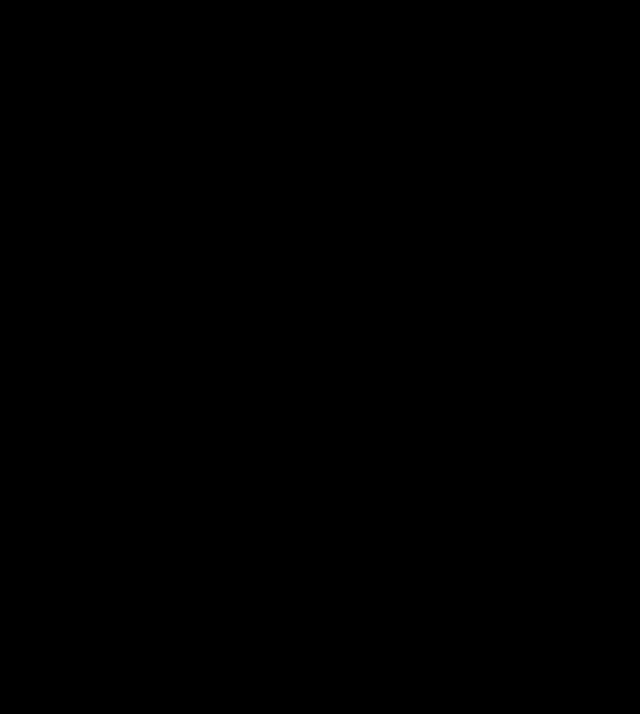
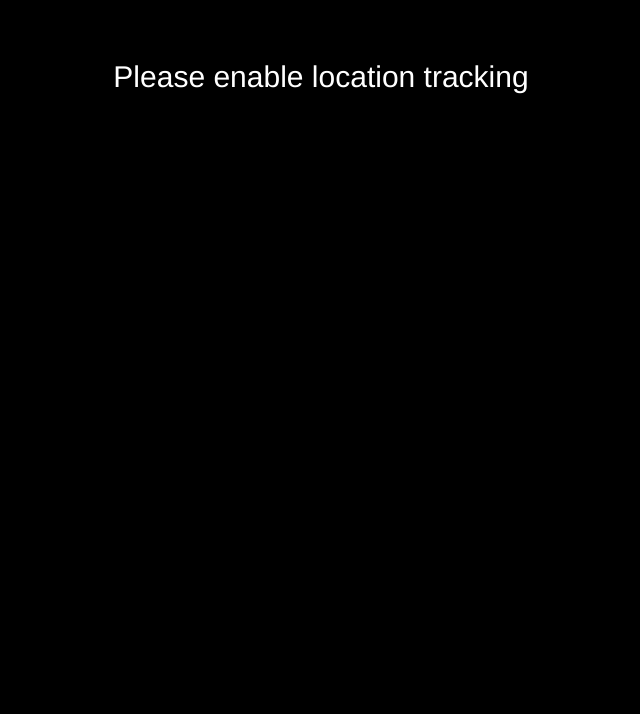
Before and after one commit to maxnuss/am-i-on-acid, a website: page index.html in a window 1280 px wide. Shown: the top 714 px of the page, without its empty margins (319-959 px from the left). Drawn offline with Linux system fonts and the light colour scheme; some packages are replaced by stand-ins of ours.

Commit message:
Request location tracking if not already enabled

```diff
--- a/index.html
+++ b/index.html
@@ -8,7 +8,7 @@
     <link rel="icon" href="favicon.png">
   </head>
   <body>
-    <div id="cover"></div>
+    <div id="cover"><p id="cover-text">Please enable location tracking</p></div>
     <img src="cop.png" class="cop">
     <h1>BUSTED</h1>
     <div id="map"></div>
--- a/suitable-dump.css
+++ b/suitable-dump.css
@@ -49,3 +49,11 @@ h1 {
     background: #000;
     z-index: 9999;
 }
+
+#cover-text {
+    font-family: Helvetica, Arial;
+    font-size: 30px;
+    text-align: center;
+    color: white;
+    padding: 30px 0;
+}
```
